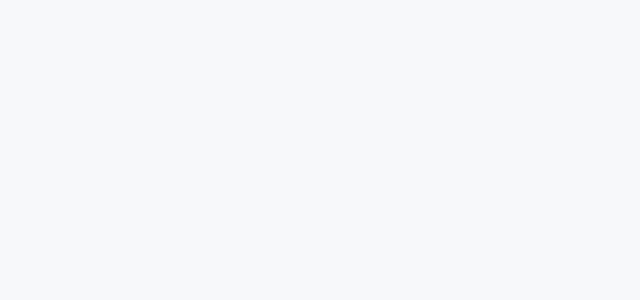
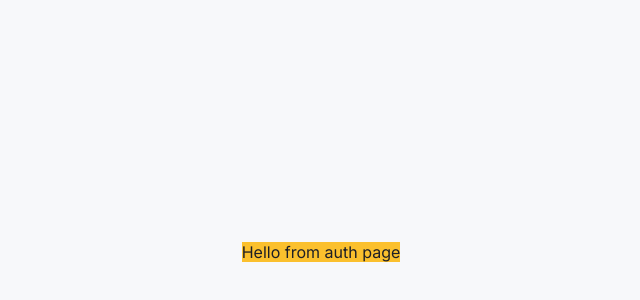
Before and after one commit to Salim255/zentrabank-client, an Angular app: page /auth/login in a window 1280 px wide. Before the commit this address led to /. Shown: the part 148-448 px from the top of the page, without its empty margins (319-959 px from the left). Built offline with nearby package versions, Linux system fonts and the light colour scheme.

Commit message:
built: auth layout

```diff
--- a/src/app/features/auth/auth.component.html
+++ /dev/null
@@ -1 +0,0 @@
-<div class="auth-page">Hello from auth page</div>
--- a/src/app/features/auth/auth.component.scss
+++ /dev/null
@@ -1,3 +0,0 @@
-.auth-page {
-  background-color: red;
-}
--- /dev/null
+++ b/src/app/features/auth/auth.html
@@ -0,0 +1,3 @@
+<div class="auth-layout">
+  <router-outlet></router-outlet>
+</div>
--- a/src/app/features/auth/auth.module.ts
+++ b/src/app/features/auth/auth.module.ts
@@ -1,7 +1,8 @@
 import { NgModule } from "@angular/core";
-import { AuthComponent } from "./auth.component";
+import { Auth } from "./auth";
 import { AuthRoutingModule } from "./auth-routing.module";
 import { CommonModule } from "@angular/common";
+import { LoginPage } from "./pages/login/login.page";
 
 @NgModule({
   imports: [
@@ -9,7 +10,8 @@ import { CommonModule } from "@angular/common";
     AuthRoutingModule
   ],
   declarations: [
-    AuthComponent
+    LoginPage,
+    Auth
   ],
 })
 export class AuthModule {}
--- /dev/null
+++ b/src/app/features/auth/auth.scss
@@ -0,0 +1,6 @@
+.auth-layout {
+  height: 100vh;
+  display: flex;
+  justify-content: center;
+  align-items: center;
+}
--- /dev/null
+++ b/src/app/features/auth/pages/login/login.page.html
@@ -0,0 +1 @@
+<div class="login-page ">Hello from auth page</div>
--- /dev/null
+++ b/src/app/features/auth/pages/login/login.page.scss
@@ -0,0 +1,3 @@
+.login-page {
+   background-color: var(--alert-warning-text);
+}
```
Also changed, not shown: src/app/features/auth/auth-routing.module.ts (+17 -2 lines), src/app/features/auth/auth.component.ts (deleted, +0 -9 lines), src/app/features/auth/auth.ts (added, +9 -0 lines), src/app/features/auth/pages/login/login.page.ts (added, +9 -0 lines).
